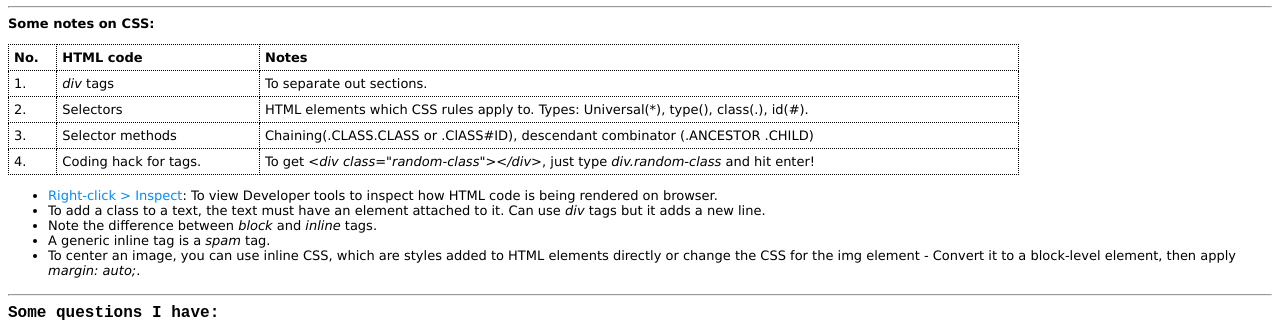
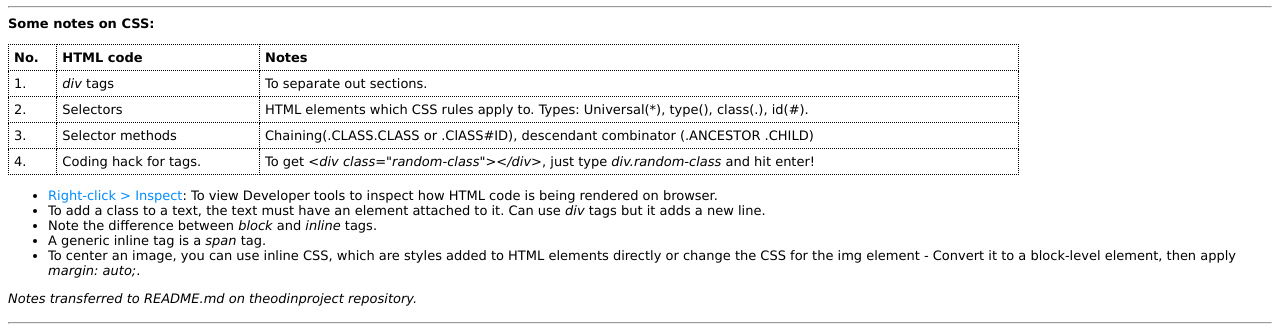
Before and after one commit to leecharlenej/odin-recipes, a plain HTML site: page index.html in a window 1280 px wide. Shown: the part 136-465 px from the top of the page. Drawn offline with Linux system fonts and the light colour scheme.

```diff
--- a/index.html
+++ b/index.html
@@ -59,9 +59,11 @@
                 <li><span class="instructions">Right-click > Inspect</span>: To view Developer tools to inspect how HTML code is being rendered on browser.</li>
                 <li>To add a class to a text, the text must have an element attached to it. Can use <em>div</em> tags but it adds a new line.</li>
                 <li>Note the difference between <em>block</em> and <em>inline</em> tags.</li>
-                <li>A generic inline tag is a <em>spam</em> tag.</li>
+                <li>A generic inline tag is a <em>span</em> tag.</li>
                 <li>To center an image, you can use inline CSS, which are styles added to HTML elements directly or change the CSS for the img element - Convert it to a block-level element, then apply <em>margin: auto;</em>.</li>
             </ul>
+
+            <em>Notes transferred to README.md on theodinproject repository.</em>
         </div>
 
         <p></p>
```
